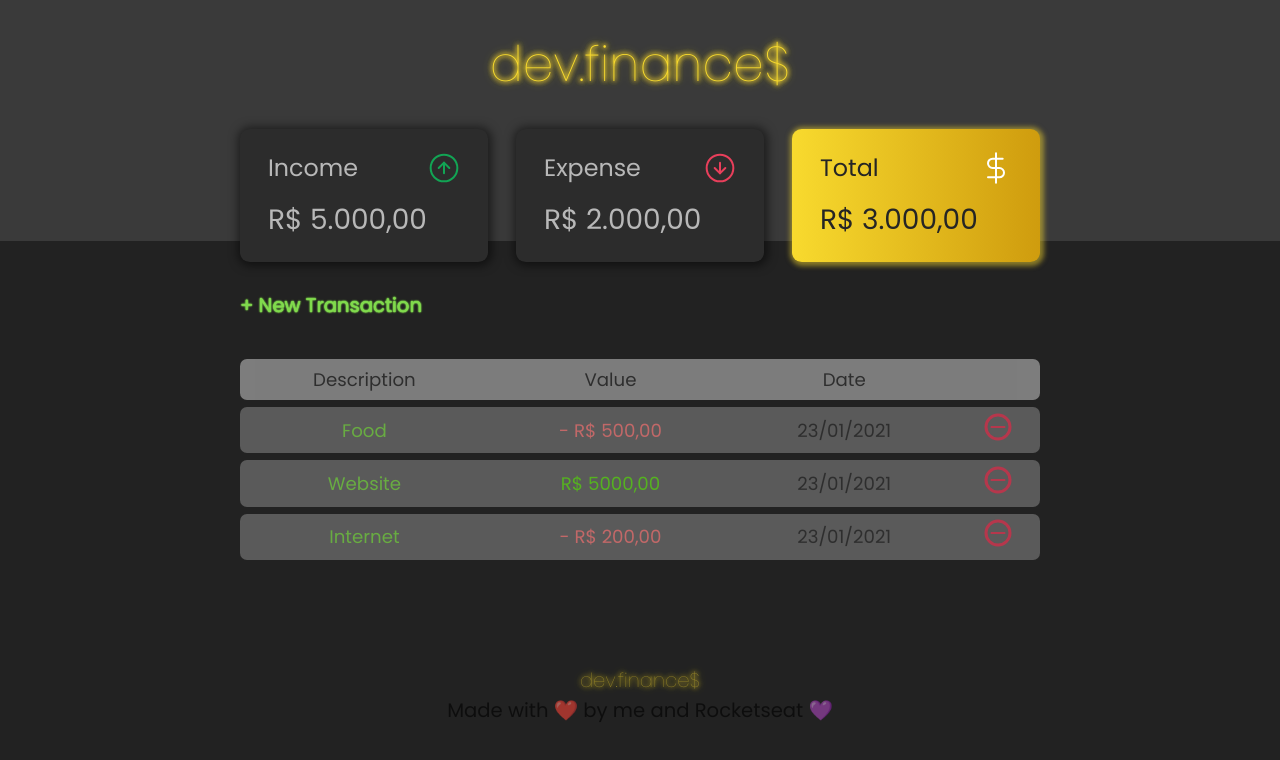
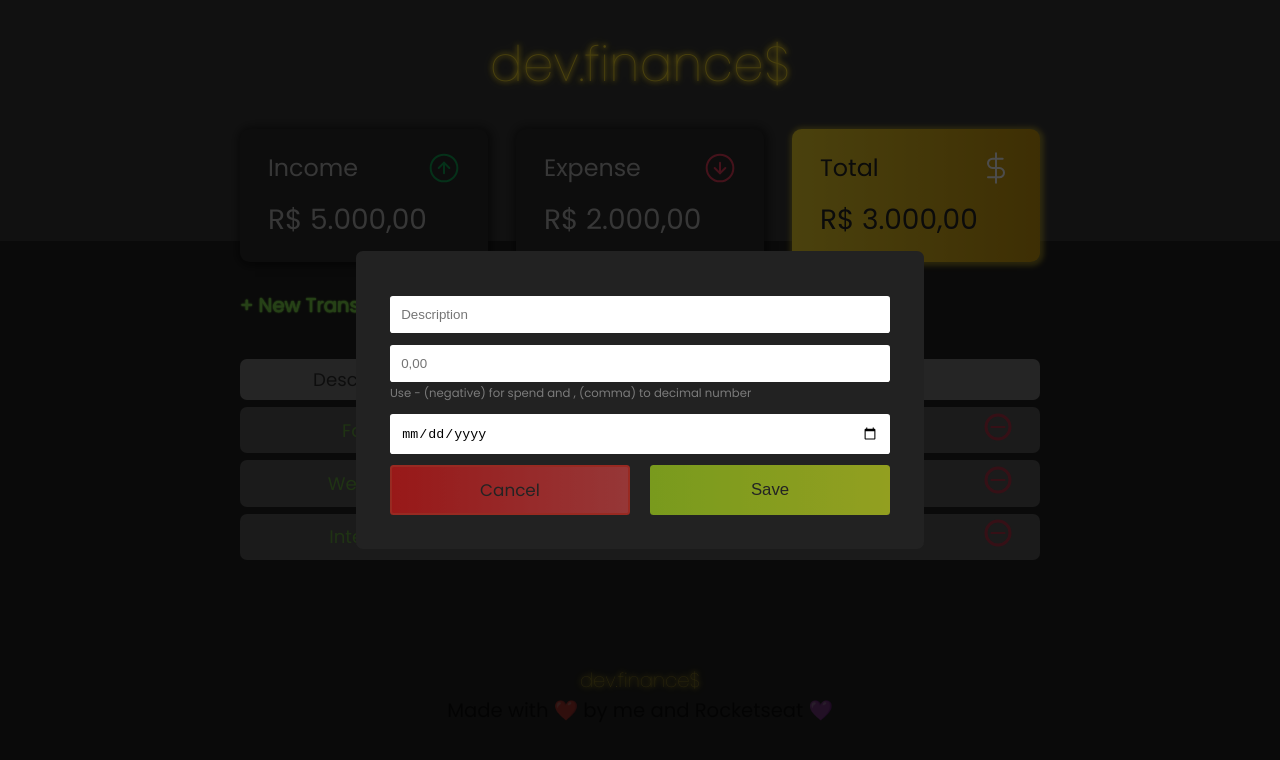
Before and after one commit to Pedro-Murilo/devfinance, a React (Create React App) app: page / in a window 1280 px wide. Shown: the top 760 px of the page. Built offline with nearby package versions, Linux system fonts and the light colour scheme.

Commit message:
styles: fixed some styles in Modal and Transactions

```diff
--- a/src/components/Modal/Modal.js
+++ b/src/components/Modal/Modal.js
@@ -1,13 +1,13 @@
-import React from 'react';
-import { NewTransaction, ModalStyles, ModalContainer, ScreenOnlyLabel, InputContainer, ButtonStyles, FormContainer } from "./ModalStyles";
+import {  ModalStyles, ModalContainer, ScreenOnlyLabel, InputContainer, ButtonStyles, FormContainer } from "./ModalStyles";
+import { ScreenOnly } from '../Balance/BalanceStyles';
 
 const Modal = () => {
 
   return (
-    <ModalStyles isActive={false}>
+    <ModalStyles isActive>
       <ModalContainer>
         <FormContainer>
-          <NewTransaction>New Transaction</NewTransaction>
+          <ScreenOnly>New Transaction</ScreenOnly>
 
           <form action="">
             <InputContainer>
--- a/src/components/Modal/ModalStyles.js
+++ b/src/components/Modal/ModalStyles.js
@@ -43,6 +43,7 @@ export const ModalStyles = styled.div`
   }
 `;
 
+
 export const ModalContainer = styled.div`
   background-color: #222;
   padding: 2.4rem;
@@ -76,8 +77,11 @@ export const ButtonStyles = styled.button`
   border-radius: 0.25rem;
   cursor: pointer;
   width: 48%;
+  opacity: 0.6;
+  transition: 0.2s;
 
   &:hover {
+    opacity: 1;
     background: #67e220;
     box-shadow: 0 0 2px #67e220, 0 0 2px #67e220, 0 0 1px #67e220,
       0 0 1px #67e220;
--- a/src/components/Transactions/Transactions.js
+++ b/src/components/Transactions/Transactions.js
@@ -1,12 +1,14 @@
 import { DataTable, LinkStyle } from "./TransactionsStyles";
-import { ScreenOnly } from '../Balance/BalanceStyles';
+import { ScreenOnly } from "../Balance/BalanceStyles";
 
-import minusSvg from '../../assets/minus.svg';
+import minusSvg from "../../assets/minus.svg";
 
-const TransactionSection = () => (
+const TransactionSection = () => {
+
+  return (
     <section className="transaction">
       <ScreenOnly>Transactions</ScreenOnly>
-    <LinkStyle href="/">+ New Transaction</LinkStyle>
+      <LinkStyle href="#">+ New Transaction</LinkStyle>
 
       <DataTable>
         <thead>
@@ -46,5 +48,6 @@ const TransactionSection = () => (
       </DataTable>
     </section>
   );
+};
 
 export default TransactionSection;
```
Also changed, not shown: 1 other file (tests, documents, lock files or other folders). Lines whose indentation alone changed are shown as unchanged.
